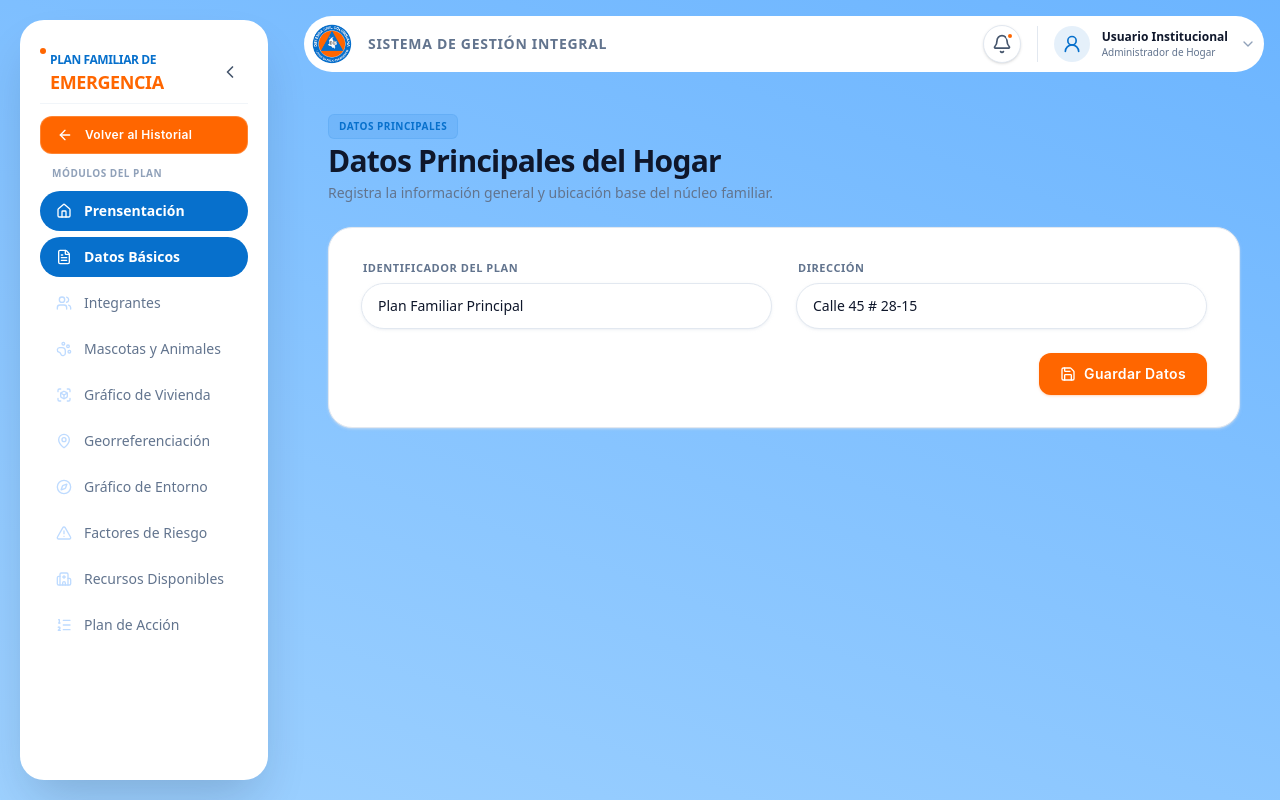
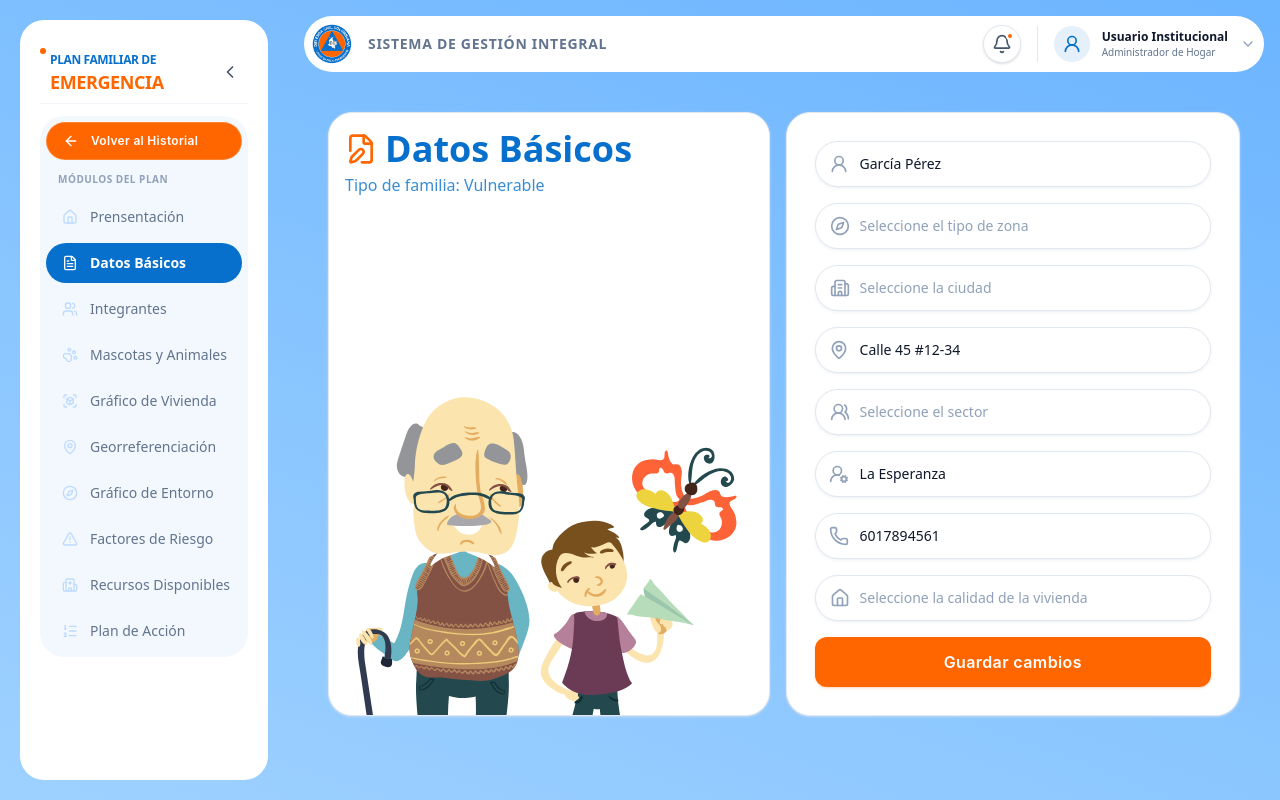
Before and after one commit to JohnVanagandr/plan-familiar, a React (Vite) app: page /planes-familiares/1/datos-basicos in a window 1280 px wide. Built offline with nearby package versions, Linux system fonts and the light colour scheme.

Commit message:
Datos basicos

```diff
--- a/src/components/ui/Card.jsx
+++ b/src/components/ui/Card.jsx
@@ -6,7 +6,7 @@ export const Card = ({
   ...props
 }) => {
   // Clases Base: Overflow, display y física de animación encapsulada
-  const baseClasses = "group relative rounded-3xl transition-all duration-500 ease-out flex flex-col overflow-hidden";
+  const baseClasses = "group relative rounded-3xl transition-all duration-500 ease-out flex flex-col";
 
   // Diccionario Óptico: Controla exclusivamente colores, bordes y sombras
   const variants = {
--- a/src/components/ui/headerSection.jsx
+++ b/src/components/ui/headerSection.jsx
@@ -16,10 +16,10 @@ export const HeaderSection = ({
 
       <div className="w-fit">
         <h1 className="w-full text-4xl flex gap-2 text-white">
-          {icon && <i className={icon + " text-(--orange)"}></i>}
+          {icon && <i className={icon + " text-(--color_naranja)"}></i>}
           {title}
         </h1>
-        {description && <p className="text-(--blue) text-start">{description}</p>}
+        {description && <p className="text-(--color_azul) text-start">{description}</p>}
       </div>
 
       {buttonSection && <Button variant='accent'>{buttonText}</Button>}
--- a/src/components/ui/index.js
+++ b/src/components/ui/index.js
@@ -7,3 +7,5 @@ export * from "./Toaster";
 export * from "./IconBox";
 export * from "./UserMenu";
 export * from "./Dropdown";
+export * from "./Alerts";
+export * from "./Select";
--- a/src/components/ui/select.jsx
+++ b/src/components/ui/select.jsx
@@ -103,7 +103,7 @@ export function Select({
             singleValue: () => "text-slate-900 text-start",
             input: () => "text-slate-900",
             menu: () =>
-              "bg-white text-slate-900 rounded-2xl p-2 mt-2 shadow-lg border border-slate-100 overflow-hidden z-50",
+              "bg-white text-slate-900 rounded-2xl p-2 mt-2 mb-2 shadow-lg border border-slate-100 overflow-hidden z-50",
             option: ({ isFocused, isSelected }) =>
               `px-3 py-2 cursor-pointer rounded-xl mb-0.5 text-sm transition-colors ${
                 isSelected
--- /dev/null
+++ b/src/features/auth/schemas/familyDatos.schema.js
@@ -0,0 +1,34 @@
+import { z } from "zod";
+
+export const familyDatosSchema = z.object({
+  apellidos: z
+    .string()
+    .min(1, { message: "El apellido es obligatorio" })
+    .max(50, { message: "El apellido no puede tener más de 50 caracteres" }),
+
+  zona: z.coerce.string().min(1, { message: "La zona es obligatoria" }),
+
+  departamento: z
+    .coerce.string()
+    .min(1, { message: "El departamento es obligatorio" }),
+
+  ciudad: z.coerce.string().min(1, { message: "La ciudad es obligatoria" }),
+
+  direccion: z
+    .string()
+    .min(1, { message: "La dirección es obligatoria" })
+    .max(150, { message: "La dirección no puede tener más de 150 caracteres" }),
+
+  sector: z.coerce.string().min(1, { message: "El sector es obligatorio" }),
+
+  sectorNombre: z.
+    string()
+    .min(3, { message: "El nombre del sector es obligatorio" })
+    .max(200, { message: "El nombre del sector no puede tener más de 200 caracteres" }),
+
+  telefono: z.string().optional(),
+
+  calidadVivienda: z
+  .coerce.string()
+    .min(1, { message: "La calidad de la vivienda es obligatoria" }),
+});
--- a/src/layouts/components/DashboardSidebar.jsx
+++ b/src/layouts/components/DashboardSidebar.jsx
@@ -77,7 +77,7 @@ export const DashboardSidebar = ({
       `}
     >
 
-      <div className="bg-white h-full max-h-250 rounded-3xl shadow-2xl shadow-slate-900/20 p-5 flex flex-col gap-3">
+      <div className="bg-white h-full min-h-100 max-h-250 rounded-3xl p-5 flex flex-col gap-3 overflow-hidden">
 
         {/* Luz ambiental sutil */}
         {/* <div className="absolute top-0 right-0 w-32 h-32 bg-(--color_naranja) rounded-full blur-3xl opacity-10 pointer-events-none"></div> */}
@@ -135,7 +135,7 @@ export const DashboardSidebar = ({
         </div>
 
         {/* Navegación Condicional */}
-        <nav className="flex-1 space-y-1.5 relative z-10">
+        <nav className="flex-1 space-y-1.5 relative z-10 overflow-y-auto rounded-t-3xl">
           {!isInPlanWorkspace ? (
             // --- MENÚ DE NAVEGACIÓN GLOBAL ---
             <>
@@ -199,13 +199,13 @@ export const DashboardSidebar = ({
             </>
           ) : (
             // --- NAVEGACIÓN SECUNDARIA (LOS 9 MÓDULOS DE ADMINISTRACIÓN) ---
-            <div className="space-y-1.5">
+            <div className="space-y-1.5 bg-(--color_azul)/5 p-1.5 w-full rounded-3xl">
               {/* BOTÓN DE RETORNO AL HISTORIAL USANDO EL COMPONENTE UI <Button /> */}
               <div className="mb-2 w-full flex justify-center">
                 <Button
                   variant="sidebar"
                   size="sm"
-                  className={`w-full justify-start ${
+                  className={`w-full justify-start rounded-full! ${
                     isDesktopCollapsed
                       ? "lg:justify-center lg:w-12 lg:h-12 lg:p-0"
                       : "px-4 py-2.5 gap-3"
@@ -236,6 +236,7 @@ export const DashboardSidebar = ({
                   <NavLink
                     key={idx}
                     to={targetPath}
+                    end={module.path === ""}
                     title={module.label}
                     className={navLinkClasses}
                   >
--- a/src/views/auth/loginRegisterView.jsx
+++ b/src/views/auth/loginRegisterView.jsx
@@ -1,10 +1,10 @@
 import { useEffect, useState } from "react";
 import { loginSchema } from "@/features/auth/schemas/auth.schema.js";
 import { registerSchema } from "@/features/auth/schemas/register.schema.js";
-import { Alert } from "@/components/ui/alerts.jsx";
+import { Alert } from "@/components/ui/Alerts.jsx";
 import { useLocation, useNavigate } from "react-router-dom";
 import { useFormValidation } from "@/features/auth/hooks/useFormValidation.js";
-import { Select } from "@/components/ui/select.jsx";
+import { Select } from "@/components/ui/Select.jsx";
 import { Button, Input, Link } from '@/components/ui';
 import { Building2, Calendar, CircleCheckBig, Hash, IdCard, Lock, Mail, MapPin, Phone, UserRound, VenusAndMars } from "lucide-react";
 
--- a/src/views/plans/DatosBasicosView.jsx
+++ b/src/views/plans/DatosBasicosView.jsx
@@ -1,5 +1,219 @@
-import { DatosPrincipalesForm } from '@/features/plans/components/DatosPrincipalesForm';
+// import { DatosPrincipalesForm } from '@/features/plans/components/DatosPrincipalesForm';
+
+// export const DatosBasicosView = () => {
+//   return <DatosPrincipalesForm />;
+// };
+
+import { useState } from "react";
+import { useParams, useNavigate } from "react-router-dom";
+import { Card, Button, Input, Select, Alert } from "@/components/ui";
+import {
+  FileEdit,
+  UserRound,
+  Compass,
+  Building2,
+  MapPin,
+  UserRoundCog,
+  Phone,
+  Home,
+  UsersRound,
+} from "lucide-react";
+import { useFormValidation } from "@/features/auth/hooks/useFormValidation.js";
+
+// Mock: reemplazar por la petición real (GET /familyPlans/:id) cuando se reconecte la lógica
+const familiaMock = {
+  id: 12,
+  last_names: "García Pérez",
+  zone_id: "2",
+  city_id: "1",
+  address: "Calle 45 #12-34",
+  sector_id: "1",
+  sector_name: "La Esperanza",
+  landline_phone: "6017894561",
+  housing_quality_id: "1",
+  familyType: { name: "Vulnerable" },
+};
+
+// Mock: reemplazar por catálogos reales cuando se reconecte la lógica
+const zonas = [
+  { value: "1", label: "Rural" },
+  { value: "2", label: "Urbana" },
+];
+
+const ciudades = [
+  { value: "1", label: "Bucaramanga" },
+  { value: "2", label: "Girón" },
+  { value: "3", label: "Floridablanca" },
+];
+
+const sectores = [
+  { value: "1", label: "Barrio" },
+  { value: "2", label: "Comuna" },
+  { value: "3", label: "Localidad" },
+];
+
+const calidadesVivienda = [
+  { value: "1", label: "Propio" },
+  { value: "2", label: "Arrendado" },
+  { value: "3", label: "Familiar" },
+];
 
 export const DatosBasicosView = () => {
-  return <DatosPrincipalesForm />;
+  const { id } = useParams();
+  const navigate = useNavigate();
+
+  // Mock: en un futuro esto vendría de buscar familiaMock por `id` (useParams) contra la API real
+  const familiaData = familiaMock;
+
+  const initial_state = {
+    apellidos: familiaData.last_names ?? "",
+    zona: familiaData.zone_id ?? "",
+    ciudad: familiaData.city_id ?? "",
+    direccion: familiaData.address ?? "",
+    sector: familiaData.sector_id ?? "",
+    sectorNombre: familiaData.sector_name ?? "",
+    telefono: familiaData.landline_phone ?? "",
+    calidadVivienda: familiaData.housing_quality_id ?? "",
+  };
+
+  const { values, errors, handleChange, validate } = useFormValidation(initial_state);
+
+  const [showToast, setShowToast] = useState(false);
+  const [alertMessage, setAlertMessage] = useState("");
+  const [alertVariant, setAlertVariant] = useState("success");
+
+  const handleSubmit = (e) => {
+    e.preventDefault();
+
+    if (validate()) {
+      // Mock: PATCH real
+      setAlertVariant("success");
+      setAlertMessage("Datos actualizados con éxito.");
+      setShowToast(true);
+    } else {
+      console.warn("El formulario tiene errores de validación que deben corregirse.");
+    }
+  };
+
+  return (
+    <div className="flex flex-col gap-4 lg:flex-row">
+
+      {/* Panel de presentación */}
+      <Card
+        padding="none"
+        className=" relative w-full p-4! flex flex-col justify-between items-center gap-6 lg:max-w-md"
+      >
+        <div className="w-full">
+          <h1 className="w-full text-3xl font-bold flex items-center gap-2 text-(--color_azul) sm:text-4xl">
+            <FileEdit className="size-8 text-(--color_naranja)" />
+            Datos Básicos
+          </h1>
+          <p className="text-(--color_azul)/80 mt-1">
+            Tipo de familia: {familiaData.familyType?.name ?? "Sin definir"}
+          </p>
+        </div>
+
+        <img src="/svg/ilustracion_datos.svg" alt="" className="w-56 lg:w-full translate-y-4" />
+      </Card>
+
+      {/* Formulario */}
+      <Card padding="none" className="w-full p-5 sm:p-7">
+        <form onSubmit={handleSubmit} className="flex flex-col gap-4">
+
+          <Input
+            icon={UserRound}
+            type="text"
+            placeholder="Apellidos de la familia"
+            name="apellidos"
+            value={values.apellidos}
+            onChange={handleChange}
+            error={errors.apellidos}
+          />
+
+          <Select
+            icon={Compass}
+            placeholder="Seleccione el tipo de zona"
+            name="zona"
+            value={values.zona}
+            onChange={handleChange}
+            options={zonas}
+            error={errors.zona}
+          />
+
+          <Select
+            icon={Building2}
+            placeholder="Seleccione la ciudad"
+            name="ciudad"
+            value={values.ciudad}
+            onChange={handleChange}
+            options={ciudades}
+            error={errors.ciudad}
+          />
+
+          <Input
+            icon={MapPin}
+            type="text"
+            placeholder="Dirección exacta"
+            name="direccion"
+            value={values.direccion}
+            onChange={handleChange}
+            error={errors.direccion}
+          />
+
+          <Select
+            icon={UsersRound}
+            placeholder="Seleccione el sector"
+            name="sector"
+            value={values.sector}
+            onChange={handleChange}
+            options={sectores}
+            error={errors.sector}
+          />
+
+          <Input
+            icon={UserRoundCog}
+            type="text"
+            placeholder="Nombre del sector"
+            name="sectorNombre"
+            value={values.sectorNombre}
+            onChange={handleChange}
+            error={errors.sectorNombre}
+          />
+
+          <Input
+            icon={Phone}
+            type="text"
+            placeholder="Teléfono fijo"
+            name="telefono"
+            value={values.telefono}
+            onChange={handleChange}
+            error={errors.telefono}
+          />
+
+          <Select
+            icon={Home}
+            placeholder="Seleccione la calidad de la vivienda"
+            name="calidadVivienda"
+            value={values.calidadVivienda}
+            onChange={handleChange}
+            options={calidadesVivienda}
+            error={errors.calidadVivienda}
+          />
+
+          <Button type="submit" variant="accent" size="lg">
+            Guardar cambios
+          </Button>
+        </form>
+      </Card>
+
+      <Alert
+        variant={alertVariant}
+        text={alertMessage}
+        isVisible={showToast}
+        onClose={() => setShowToast(false)}
+      />
+    </div>
+  );
 };
+
+export default DatosBasicosView;
```
